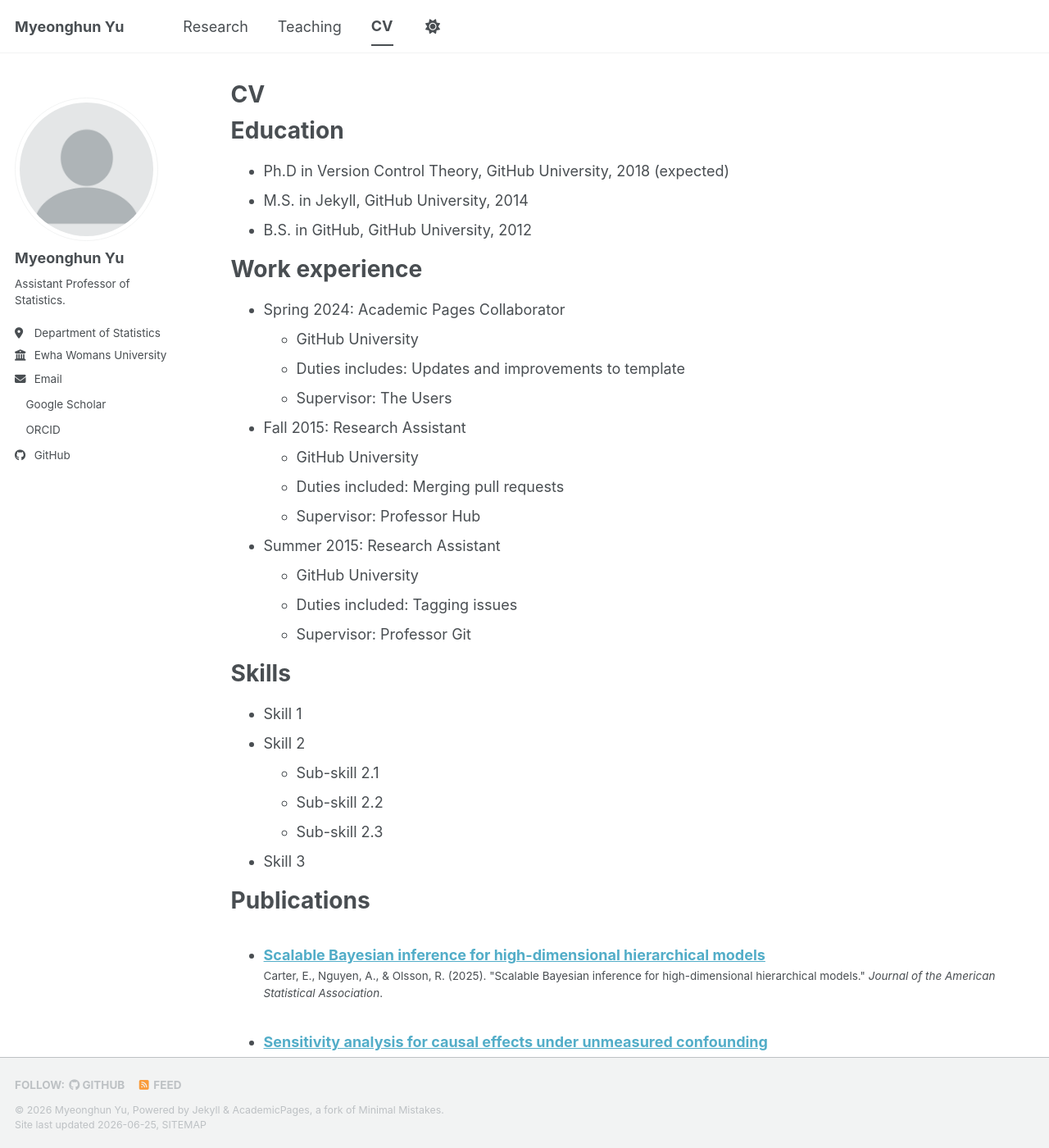
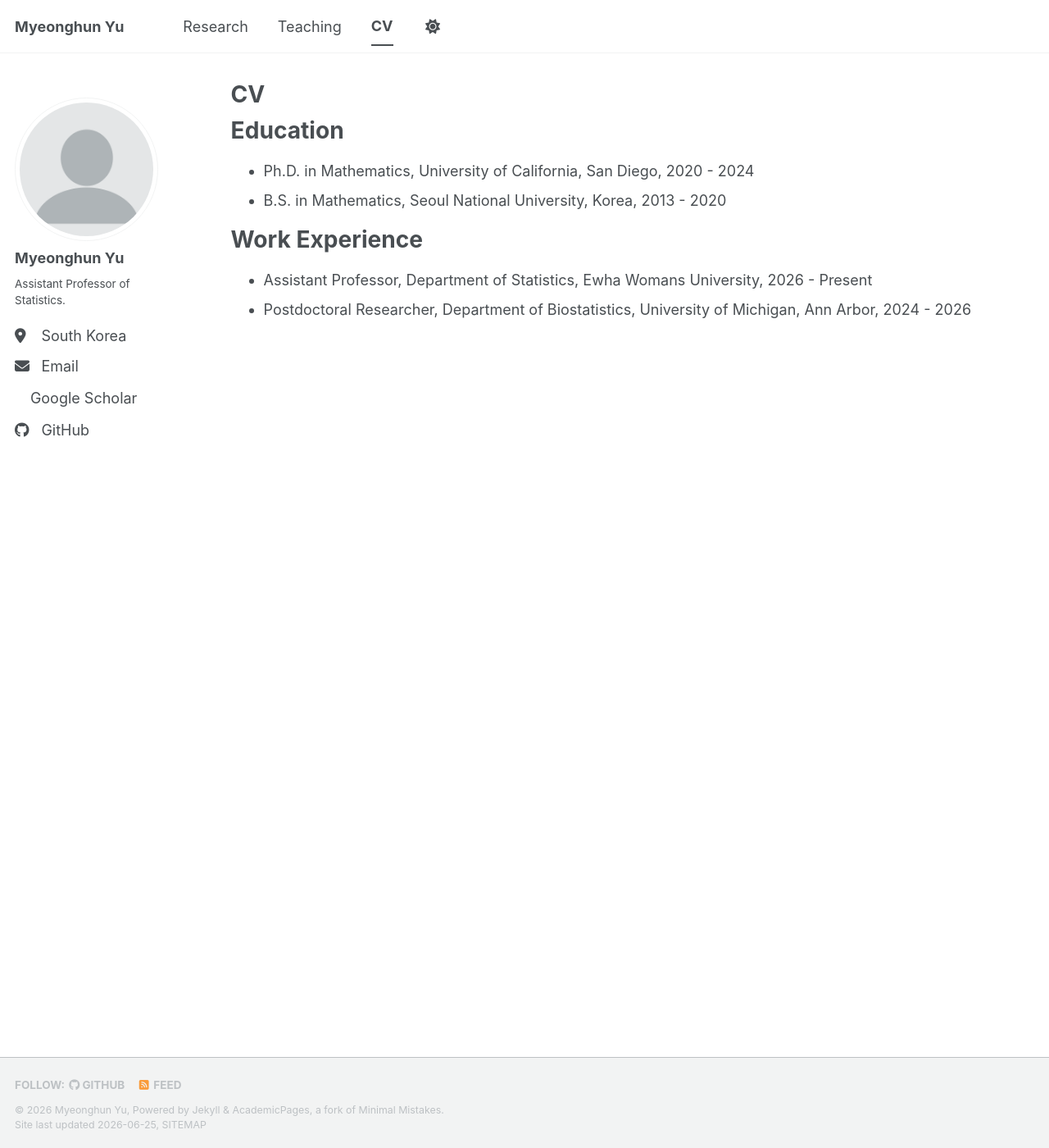
Before and after one commit to myeonghunyu/myeonghunyu.github.io, a Jekyll site: the page built from _pages/cv.md, in a window 1280 px wide and 1400 px high. Shown: the whole window at 82% size. Built offline with Jekyll 4.4.1, drawn with Linux system fonts in a browser that asks for light colours; a style sheet for code colours, icons or effects is not loaded; some of the changed text lies outside the part shown.

Commit message:
Update CV and sidebar profile links

```diff
--- a/_config.yml
+++ b/_config.yml
@@ -27,8 +27,8 @@ author:
   name             : "Myeonghun Yu"
   pronouns         : # example: "he/his"
   bio              : "Assistant Professor of Statistics."
-  location         : "Department of Statistics"
-  employer         : "Ewha Womans University"
+  location         : "South Korea"
+  employer         :
   uri              : # URL
   email            : "audgns5222@ewha.ac.kr"
 
@@ -38,7 +38,7 @@ author:
   googlescholar    : "https://scholar.google.com/citations?user=TWsCxAUAAAAJ&hl=en"
   inspire-hep      : # URL
   impactstory      : # URL
-  orcid            : "https://orcid.org/0000-0001-5652-8275"
+  orcid            :
   semantic         : # URL
   ssrn             : # URL
   pubmed           :
--- a/_pages/cv.md
+++ b/_pages/cv.md
@@ -11,54 +11,10 @@ redirect_from:
 
 Education
 ======
-* Ph.D in Version Control Theory, GitHub University, 2018 (expected)
-* M.S. in Jekyll, GitHub University, 2014
-* B.S. in GitHub, GitHub University, 2012
+* Ph.D. in Mathematics, University of California, San Diego, 2020 - 2024
+* B.S. in Mathematics, Seoul National University, Korea, 2013 - 2020
 
-Work experience
+Work Experience
 ======
-* Spring 2024: Academic Pages Collaborator
-  * GitHub University
-  * Duties includes: Updates and improvements to template
-  * Supervisor: The Users
-
-* Fall 2015: Research Assistant
-  * GitHub University
-  * Duties included: Merging pull requests
-  * Supervisor: Professor Hub
-
-* Summer 2015: Research Assistant
-  * GitHub University
-  * Duties included: Tagging issues
-  * Supervisor: Professor Git
-
-Skills
-======
-* Skill 1
-* Skill 2
-  * Sub-skill 2.1
-  * Sub-skill 2.2
-  * Sub-skill 2.3
-* Skill 3
-
-Publications
-======
-  <ul>{% for post in site.publications reversed %}
-    {% include archive-single-cv.html %}
-  {% endfor %}</ul>
-
-Talks
-======
-  <ul>{% for post in site.talks reversed %}
-    {% include archive-single-talk-cv.html  %}
-  {% endfor %}</ul>
-
-Teaching
-======
-  <ul>{% for post in site.teaching reversed %}
-    {% include archive-single-cv.html %}
-  {% endfor %}</ul>
-
-Service and leadership
-======
-* Currently signed in to 43 different slack teams
+* Assistant Professor, Department of Statistics, Ewha Womans University, 2026 - Present
+* Postdoctoral Researcher, Department of Biostatistics, University of Michigan, Ann Arbor, 2024 - 2026
--- a/_sass/layout/_sidebar.scss
+++ b/_sass/layout/_sidebar.scss
@@ -305,6 +305,8 @@
 
   li {
     white-space: nowrap;
+    margin-bottom: 0.45em;
+    font-size: $type-size-5;
   }
 
   a {
@@ -321,4 +323,8 @@
       text-decoration: underline;
     }
   }
+
+  .icon-pad-right {
+    margin-right: 0.55em;
+  }
 }
```
Also changed, not shown: _data/cv.json (+41 -117 lines).
